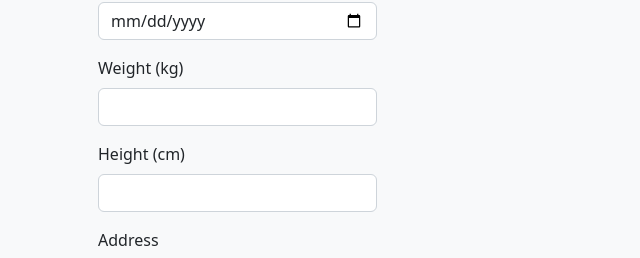
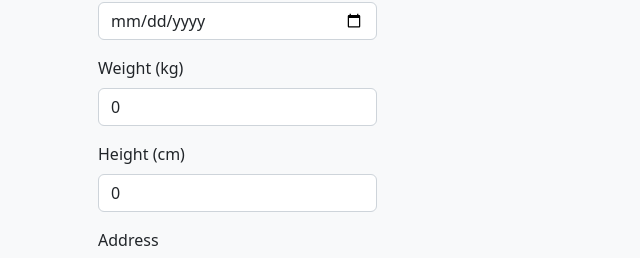
Before and after one commit to Sathyad99/patient-management-system, a React (Vite) app: page / in a window 1280 px wide. Shown: the part 234-492 px from the top of the page, without its empty margins (0-640 px from the left). Built offline with nearby package versions, Linux system fonts and the light colour scheme.

Commit message:
Added form validation in add patient

```diff
--- a/package.json
+++ b/package.json
@@ -12,12 +12,14 @@
     "@reduxjs/toolkit": "^1.9.1",
     "axios": "^1.2.1",
     "bootstrap": "^5.2.3",
+    "formik": "^2.2.9",
     "react": "^18.2.0",
     "react-bootstrap": "^2.7.0",
     "react-dom": "^18.2.0",
     "react-redux": "^8.0.5",
     "react-router-dom": "^6.6.1",
-    "react-toastify": "^9.1.1"
+    "react-toastify": "^9.1.1",
+    "yup": "^0.32.11"
   },
   "devDependencies": {
     "@types/react": "^18.0.26",
--- a/src/config/commonTypes.ts
+++ b/src/config/commonTypes.ts
@@ -27,6 +27,10 @@ export interface IPatientsCreate {
   contact: string;
   emergencyContact: string;
   dob: Date;
+}
+
+export interface IFormikHandlers{
+  resetForm(): void;
 }
 
 export interface IMedicalRecords {
--- a/src/pages/AddPatient.tsx
+++ b/src/pages/AddPatient.tsx
@@ -1,141 +1,162 @@
-import React, { useState, useEffect } from "react";
 import { postPatients } from "../services/patientServices";
-import { useDispatch } from "react-redux";
-import { IPatientsCreate } from "../config/commonTypes";
+import { IPatientsCreate, IFormikHandlers } from "../config/commonTypes";
 import { toast } from "react-toastify";
 import "react-toastify/dist/ReactToastify.css";
+import { Formik, Form, Field, ErrorMessage } from 'formik';
+import * as Yup from "yup";
 
 export function AddPatient() {
-  const dispatch = useDispatch();
+  const createValidationSchema = Yup.object().shape({
+    name: Yup.string()
+      .min(3, ({ min }) => `Name must be at least ${min} characters long`)
+      .required("Name is required"),
+    dob: Yup.date().max(new Date()).required("Date of birth is required"),
+    weightKG: Yup.number().positive().required("Weight is required"),
+    heightCM: Yup.number().positive().required("Height is required"),
+    address: Yup.number().positive().required("Address is required"),
+    contact: Yup.string()
+      .min(
+        10,
+        ({ min }) => `Contact number should not be less than ${min} digits`
+      )
+      .max(
+        10,
+        ({ max }) => `Contact number should not be longer than ${max} digits`
+      )
+      .required("Contact number is required"),
+    emergencyContact: Yup.string()
+      .min(
+        10,
+        ({ min }) => `Contact number should not be less than ${min} digits`
+      )
+      .max(
+        10,
+        ({ max }) => `Contact number should not be longer than ${max} digits`
+      )
+      .required("Contact number is required"),
+  });
 
-  const [name, setName] = useState("");
-  const [dob, setDob] = useState("");
-  const [weightKG, setWeight] = useState("");
-  const [heightCM, setHeight] = useState("");
-  const [address, setAddress] = useState("");
-  const [contact, setContact] = useState("");
-  const [emergencyContact, setEmergency] = useState("");
+  const initialValues: IPatientsCreate = {
+    name: "",
+    dob: new Date(),
+    weightKG: 0,
+    heightCM: 0,
+    address: "",
+    contact: "",
+    emergencyContact: "",
+  };
 
-  const submitForm = async (e: React.FormEvent<HTMLFormElement>) => {
-    e.preventDefault();
-    const values: IPatientsCreate = {
-      name: name,
-      dob: new Date(dob),
-      weightKG: +weightKG,
-      heightCM: +heightCM,
-      address: address,
-      contact: contact,
-      emergencyContact: emergencyContact,
-    };
-    console.log("Checking the values array", values);
+  const handleSubmit = async (values:IPatientsCreate, form:IFormikHandlers) => {
     postPatients(
       values,
       (successData: any) => {
         toast(successData);
+        form.resetForm();
       },
       (errorData: any) => toast("Unable to create the patient")
     );
-      setName("");
-      setDob("");
-      setWeight("");
-      setHeight("");
-      setAddress("");
-      setContact("");
-      setEmergency("");
   };
 
   return (
     <div>
       <h2>Add patient</h2>
-      <form className="mx-auto" onSubmit={submitForm}>
+      <Formik
+        validationSchema={createValidationSchema}
+        initialValues={initialValues}
+        onSubmit={(values, form) => handleSubmit(values, form)}
+      >
+        {({isSubmitting}) => (
+            <Form className="mx-auto">
               <div className="mb-3 ms-3 w-25">
                 <label htmlFor="Name" className="form-label">
                   Name
                 </label>
-          <input
+                <Field
                   type="text"
                   className="form-control"
                   id="Name"
-            value={name}
-            onChange={(e) => setName(e.target.value)}
+                  name="name"
                 />
+                <ErrorMessage name="name" component="div" className="text-danger" />
               </div>
               <div className="mb-3 ms-3 w-25">
                 <label htmlFor="DOB" className="form-label">
                   Date of birth
                 </label>
-          <input
+                <Field
                   type="date"
                   className="form-control"
                   id="DOB"
-            value={dob}
-            onChange={(e) => setDob(e.target.value)}
+                  name="dob"
                 />
+                <ErrorMessage name="dob" component="div" className="text-danger" />
               </div>
               <div className="mb-3 ms-3 w-25">
                 <label htmlFor="exampleInputWeight" className="form-label">
                   Weight (kg)
                 </label>
-          <input
+                <Field
                   type="number"
                   className="form-control"
                   id="Weight"
-            value={weightKG}
-            onChange={(e) => setWeight(e.target.value)}
+                  name="weightKG"
                 />
+                <ErrorMessage name="weightKG" component="div" className="text-danger" />
               </div>
               <div className="mb-3 ms-3 w-25">
                 <label htmlFor="exampleInputHeight" className="form-label">
                   Height (cm)
                 </label>
-          <input
+                <Field
                   type="number"
                   className="form-control"
                   id="Height"
-            value={heightCM}
-            onChange={(e) => setHeight(e.target.value)}
+                  name="heightCM"
                 />
+                <ErrorMessage name="heightCM" component="div" className="text-danger" />
               </div>
               <div className="mb-3 ms-3 w-25">
                 <label htmlFor="exampleInputAddress" className="form-label">
                   Address
                 </label>
-          <input
+                <Field
                   type="text"
                   className="form-control"
                   id="Address"
-            value={address}
-            onChange={(e) => setAddress(e.target.value)}
+                  name="address"
                 />
+                <ErrorMessage name="address" component="div" className="text-danger" />
               </div>
               <div className="mb-3 ms-3 w-25">
                 <label htmlFor="exampleInputContact" className="form-label">
                   Contact number
                 </label>
-          <input
+                <Field
                   type="text"
                   className="form-control"
                   id="Contact"
-            value={contact}
-            onChange={(e) => setContact(e.target.value)}
+                  name="contact"
                 />
+                <ErrorMessage name="contact" component="div" className="text-danger" />
               </div>
               <div className="mb-3 ms-3 w-25">
                 <label htmlFor="exampleInputEmergrncy" className="form-label">
                   Emergency contact number
                 </label>
-          <input
+                <Field
                   type="text"
                   className="form-control"
                   id="Emergrncy"
-            value={emergencyContact}
-            onChange={(e) => setEmergency(e.target.value)}
+                  name="emergencyContact"
                 />
+                <ErrorMessage name="emergencyContact" component="div" className="text-danger" />
               </div>
-        <button type="submit" className="btn btn-primary ms-3">
+              <button type="submit" className="btn btn-primary ms-3" disabled={isSubmitting}>
                 Submit
               </button>
-      </form>
+            </Form>
+        )}
+      </Formik>
     </div>
   );
 }
```
Also changed, not shown: 1 other file (tests, documents, lock files or other folders). Lines whose indentation alone changed are shown as unchanged.
